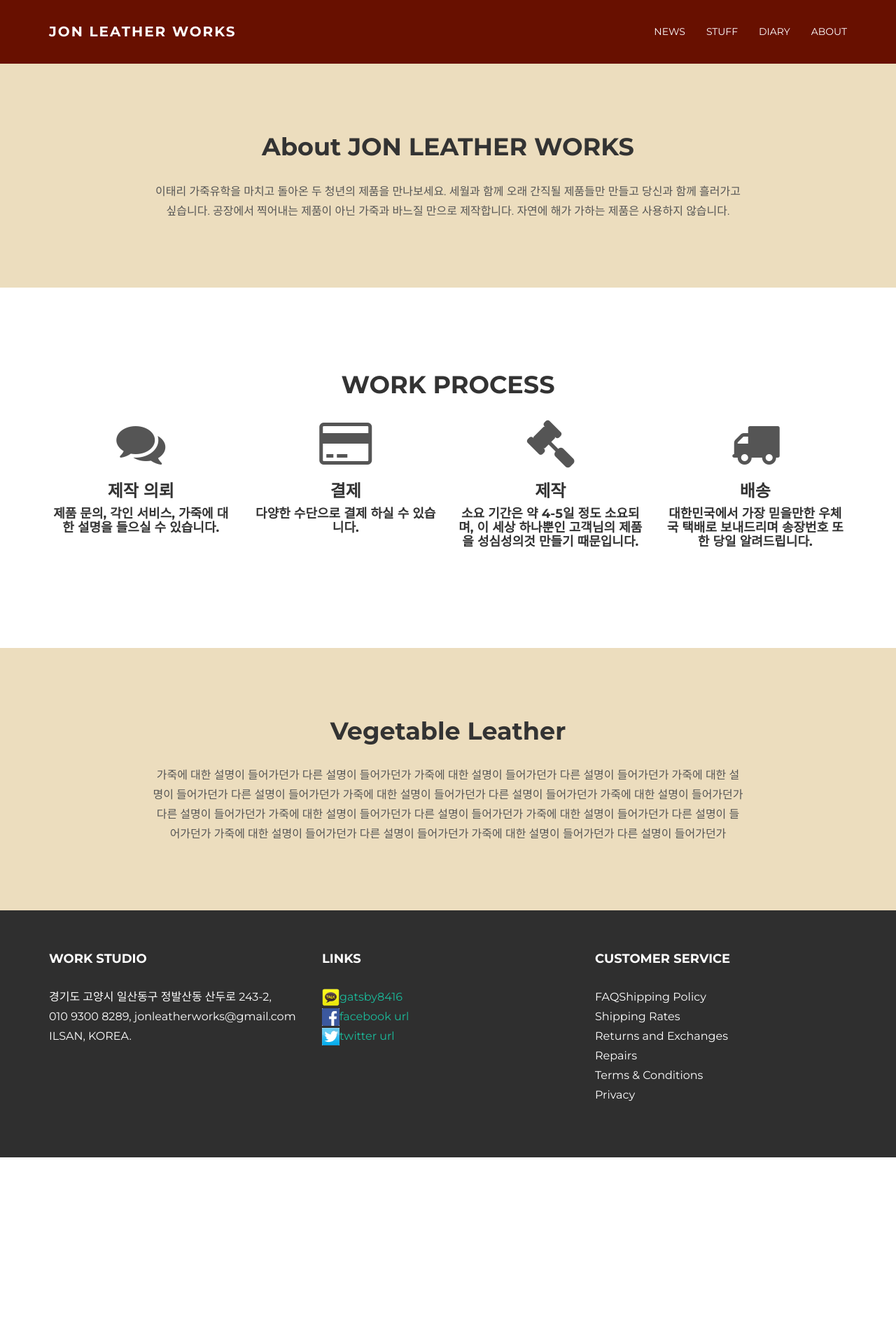
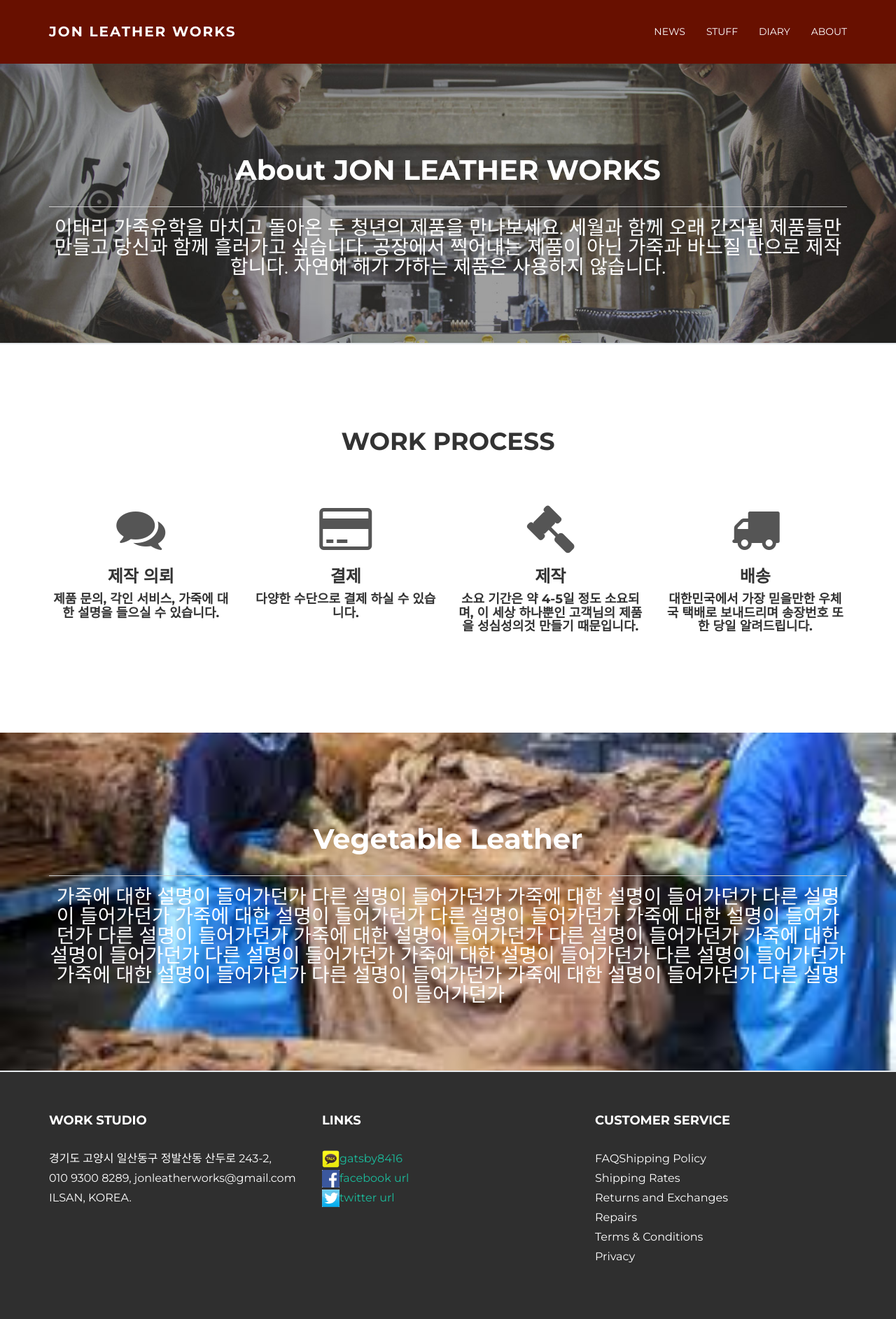
Before and after one commit to jonleather/jonleather.github.io, a Jekyll site: the page built from about.html, in a window 1280 px wide. Shown: the whole page at 70% size. Built offline with Jekyll 4.4.1, drawn with Linux system fonts in a browser that asks for light colours; nearby versions of some CDN libraries; Markdown is read by kramdown in place of the engine named in the settings; before the commit the page ends 1654 px from its top, so only the background shows below that.

Commit message:
Updated design
디자인 변경 작업

```diff
--- a/about.html
+++ b/about.html
@@ -4,17 +4,14 @@ title:  "this is jon leather"
 date:   2014-01-28 22:59:33
 categories: jekyll update
 ---
-<!-- +++++ Welcome Section +++++ -->
-<div class="ww">
-	<div class="row">
-		<div class="col-sm-8 col-sm-offset-2 centered">
-			<img class="hide" src="assets/img/logo.png" alt="Stanley">
+
+<section class="section-divider textdivider divider2">
+	<div class="container">
 		<h1>About JON LEATHER WORKS</h1>
+		<hr>
 		<p>이태리 가죽유학을 마치고 돌아온 두 청년의 제품을 만나보세요. 세월과 함께 오래 간직될 제품들만 만들고 당신과 함께 흘러가고 싶습니다. 공장에서 찍어내는 제품이 아닌 가죽과 바느질 만으로 제작합니다. 자연에 해가 가하는 제품은 사용하지 않습니다.</p>
-
-		</div><!-- /col-sm-8 -->
-	</div><!-- /row -->
-</div><!-- /ww -->
+	</div><!-- container -->
+</section>
 
 <!-- +++++ Information Section +++++ -->
 
@@ -22,6 +19,8 @@ categories: jekyll update
 	<div class="row mt centered">
 		<div class="col-sm-12">
 			<h1>WORK PROCESS</h1>
+			<br>
+			<br>
 		</div>
 
 		<div class="col-sm-3">
@@ -56,11 +55,10 @@ categories: jekyll update
 	</div><!-- /row -->
 </div><!-- /container -->
 
-<div class="ww">
-	<div class="row">
-		<div class="col-sm-8 col-sm-offset-2 centered">
-			<h1>Vegetable Leather</h1>
-			<p>가죽에 대한 설명이 들어가던가 다른 설명이 들어가던가 가죽에 대한 설명이 들어가던가 다른 설명이 들어가던가 가죽에 대한 설명이 들어가던가 다른 설명이 들어가던가 가죽에 대한 설명이 들어가던가 다른 설명이 들어가던가 가죽에 대한 설명이 들어가던가 다른 설명이 들어가던가 가죽에 대한 설명이 들어가던가 다른 설명이 들어가던가 가죽에 대한 설명이 들어가던가 다른 설명이 들어가던가 가죽에 대한 설명이 들어가던가 다른 설명이 들어가던가 가죽에 대한 설명이 들어가던가 다른 설명이 들어가던가</p>
-		</div><!-- /col-sm-8 -->
-	</div><!-- /row -->
-</div><!-- /ww -->
+<section class="section-divider textdivider divider4">
+	<div class="container">
+		<h1>Vegetable Leather</h1>
+		<hr>
+		<p>가죽에 대한 설명이 들어가던가 다른 설명이 들어가던가 가죽에 대한 설명이 들어가던가 다른 설명이 들어가던가 가죽에 대한 설명이 들어가던가 다른 설명이 들어가던가 가죽에 대한 설명이 들어가던가 다른 설명이 들어가던가 가죽에 대한 설명이 들어가던가 다른 설명이 들어가던가 가죽에 대한 설명이 들어가던가 다른 설명이 들어가던가 가죽에 대한 설명이 들어가던가 다른 설명이 들어가던가 가죽에 대한 설명이 들어가던가 다른 설명이 들어가던가 가죽에 대한 설명이 들어가던가 다른 설명이 들어가던가</p>
+	</div><!-- container -->
+</section>
--- a/assets/css/main.css
+++ b/assets/css/main.css
@@ -247,3 +247,49 @@ bt {
 .dim:hover {
 	opacity: 0.4;
 }
+
+.divider3 {
+	background-image: url('../img/bg/bg1.jpg');
+	margin-top: 0px;
+}
+.divider2 {
+	background-image: url('../img/bg/divider4.jpg');
+	margin-top: 0px;
+}
+.divider4 {
+	background-image: url('../img/bg/images.jpg');
+	margin-top: 0px;
+}
+.section-divider {
+	z-index: 999;
+	width: 100%;
+	display: table;
+	max-height: 450px;
+	border-bottom: 2px solid #E6EAED;
+	-webkit-box-sizing: border-box;
+	-moz-box-sizing: border-box;
+	-ms-box-sizing: border-box;
+	box-sizing: border-box;
+	padding: 30px 0 70px;
+	background-position: center center;
+	-webkit-background-size: 100%;
+	-moz-background-size: 100%;
+	-o-background-size: 100%;
+	background-size: 100%;
+	-webkit-background-size: cover;
+	-moz-background-size: cover;
+	-o-background-size: cover;
+	background-size: cover;
+	background-attachment: relative;
+	text-align: center;
+}
+
+.textdivider h1 {
+	padding-top: 70px;
+	color: white;
+	font-size: 40px;
+}
+.textdivider p {
+	color: white;
+	font-size: 28px;
+}
```
Also changed, not shown: index.html (+8 -2 lines), assets/img/bg/bg1.jpg (added), assets/img/bg/divider1.jpg (added), assets/img/bg/divider2.jpg (added), assets/img/bg/divider3.jpg (added), assets/img/bg/divider4.jpg (added), assets/img/bg/divider6.jpg (added), assets/img/bg/images.jpg (added).
